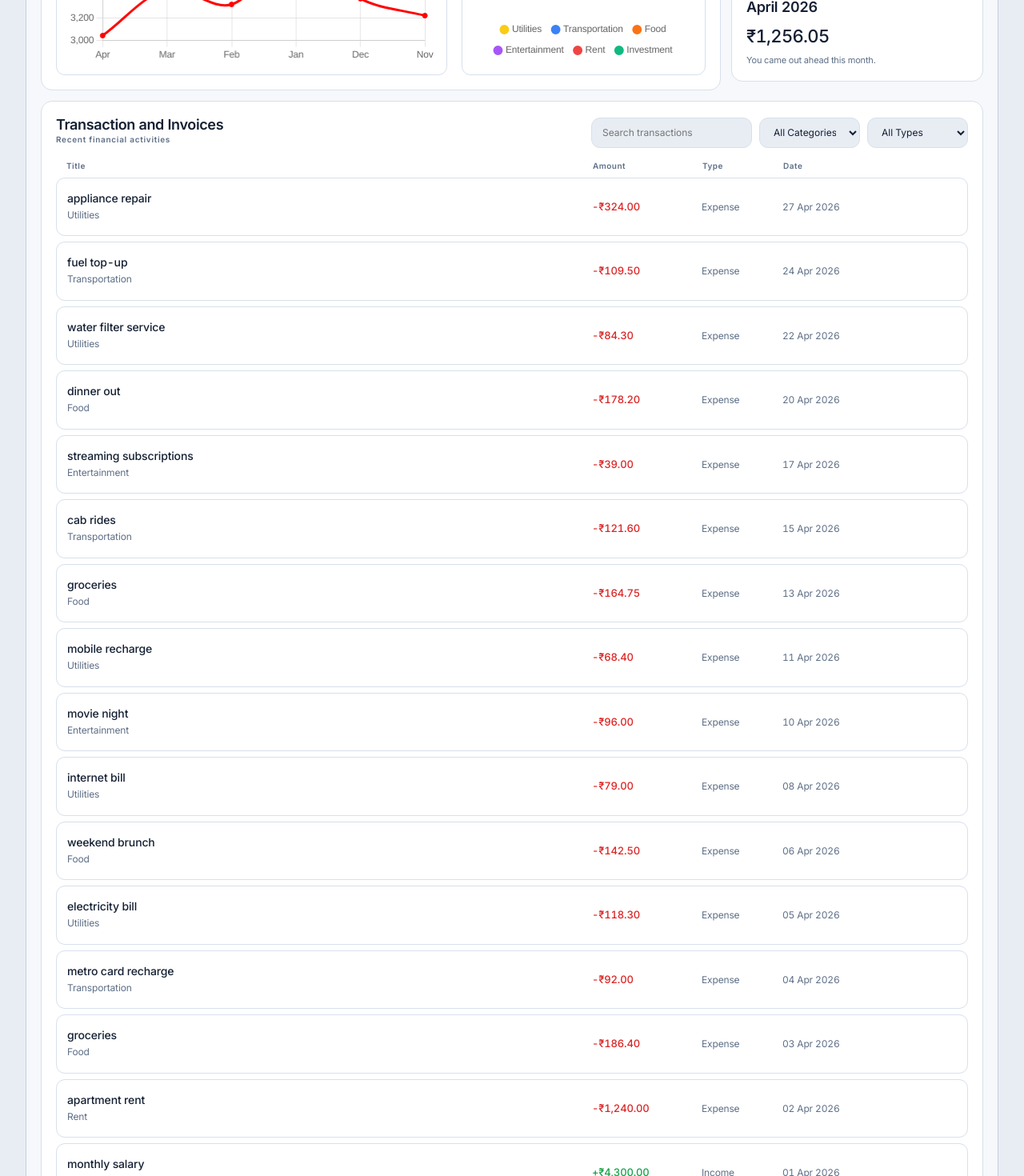
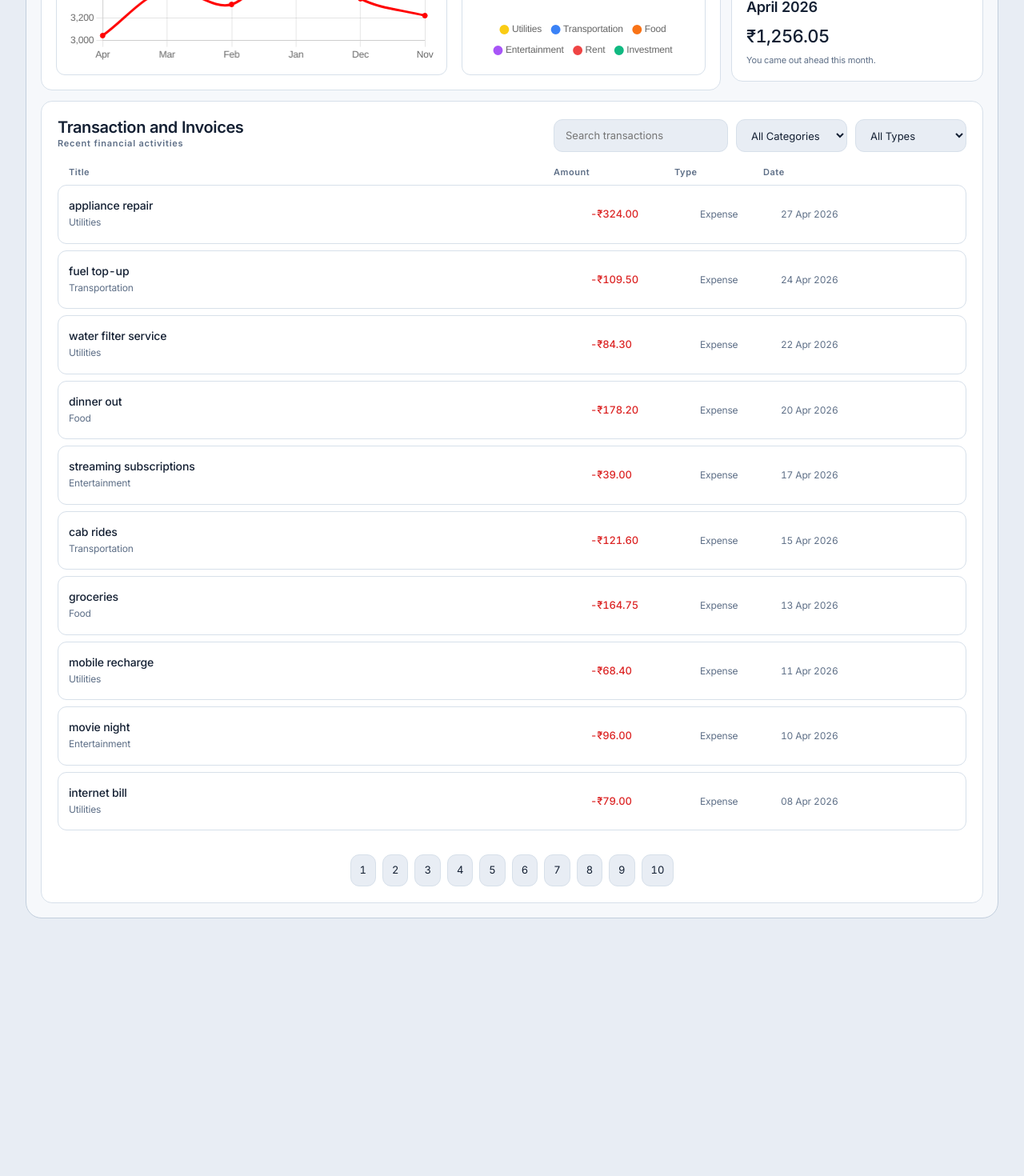
Before and after one commit to mohitagarwal11/finance-dashboard, a React (Vite) app in the folder frontend/: page / in a window 1280 px wide. Shown: the part 480-1950 px from the top of the page at 80% size. After the commit the page ends 1660 px from the top, so only its background shows below. Built offline with nearby package versions, Linux system fonts and the light colour scheme.

Commit message:
-Pagination component

```diff
--- /dev/null
+++ b/frontend/src/components/Pagination/Pagination.css
@@ -0,0 +1,25 @@
+.pagination {
+  display: flex;
+  justify-content: center;
+  margin-top: 22px;
+}
+
+.pagination__button {
+  padding: 9px 11px;
+  margin: 0 4px;
+  border: 1px solid var(--border);
+  border-radius: var(--r-md);
+  background: var(--bg);
+  color: var(--text);
+  font-size: 13px;
+  cursor: pointer;
+}
+
+.pagination__button:hover {
+  border-color: var(--border-focus);
+}
+
+.pagination__button:focus {
+  border-color: var(--border-focus);
+  background: var(--surface);
+}
--- /dev/null
+++ b/frontend/src/components/Pagination/Pagination.jsx
@@ -0,0 +1,19 @@
+import './Pagination.css';
+
+function Pagination({ txnPerPage, setCurrPage, totalTxn }) {
+  let pages = [];
+  for (let i = 1; i <= (totalTxn + 1) / txnPerPage; i++) {
+    pages.push(i);
+  }
+  return (
+    <div className="pagination">
+      {pages.map((page, index) => (
+        <button className="pagination__button" key={index} onClick={() => setCurrPage(page)}>
+          {page}
+        </button>
+      ))}
+    </div>
+  );
+}
+
+export default Pagination;
--- a/frontend/src/sections/TransactionsSection/TransactionsSection.css
+++ b/frontend/src/sections/TransactionsSection/TransactionsSection.css
@@ -1,8 +1,8 @@
 .transactions-section {
   display: flex;
   flex-direction: column;
-  gap: 14px;
-  padding: 18px;
+  gap: 15px;
+  padding: 20px;
   border: 1px solid var(--border);
   border-radius: var(--r-lg);
   background: var(--surface);
@@ -12,30 +12,30 @@
   display: flex;
   justify-content: space-between;
   align-items: center;
-  gap: 11px;
+  gap: 12px;
 }
 
 .transactions-section__eyebrow {
   margin: 0 0 4px;
-  font-size: 10px;
+  font-size: 11px;
   font-weight: 600;
   letter-spacing: 0.07em;
   color: var(--muted);
 }
 
 .transactions-section h2 {
-  font-size: 18px;
+  font-size: 20px;
   font-weight: 600;
   letter-spacing: -0.02em;
 }
 
 .transactions-section__add-button {
-  padding: 9px 16px;
+  padding: 10px 18px;
   border: none;
   border-radius: var(--r-md);
   background: var(--accent);
   color: #ffffff;
-  font-size: 13px;
+  font-size: 14px;
   font-weight: 600;
   cursor: pointer;
   white-space: nowrap;
@@ -44,19 +44,24 @@
 
 .transactions-section__filters {
   display: grid;
-  grid-template-columns: minmax(0, 1.5fr) repeat(2, minmax(126px, 0.8fr));
-  gap: 9px;
+  grid-template-columns: minmax(0, 1.5fr) repeat(2, minmax(139px, 0.8fr));
+  gap: 10px;
 }
 
 .transactions-section__filters input,
 .transactions-section__filters select {
   width: 100%;
-  padding: 9px 13px;
+  padding: 10px 14px;
   border: 1px solid var(--border);
   border-radius: var(--r-md);
   background: var(--bg);
   color: var(--text);
-  font-size: 12px;
+  font-size: 13px;
+}
+
+.transactions-section__filters input:hover,
+.transactions-section__filters select:hover {
+  border-color: var(--border-focus);
 }
 
 .transactions-section__filters input:focus,
@@ -68,15 +73,15 @@
 .transactions-list {
   display: flex;
   flex-direction: column;
-  gap: 7px;
+  gap: 8px;
 }
 
 .transactions-list__head {
   display: grid;
-  grid-template-columns: minmax(0, 1.6fr) 126px 90px 99px 108px;
-  gap: 11px;
-  padding: 0 13px;
-  font-size: 10px;
+  grid-template-columns: minmax(0, 1.6fr) 139px 99px 109px 119px;
+  gap: 12px;
+  padding: 0 14px;
+  font-size: 11px;
   font-weight: 600;
   letter-spacing: 0.05em;
   color: var(--muted);
@@ -84,18 +89,18 @@
 
 .transactions-list__empty {
   margin: 0;
-  padding: 20px;
+  padding: 22px;
   border: 1px dashed var(--border);
   border-radius: var(--r-md);
   background: var(--bg);
-  font-size: 13px;
+  font-size: 14px;
   color: var(--muted);
   text-align: center;
 }
 
-@media (max-width: 640px) {
+@media (max-width: 704px) {
   .transactions-section {
-    padding: 14px;
+    padding: 15px;
   }
 
   .transactions-section__header {
--- a/frontend/src/sections/TransactionsSection/TransactionsSection.jsx
+++ b/frontend/src/sections/TransactionsSection/TransactionsSection.jsx
@@ -1,7 +1,8 @@
+import { useState } from 'react';
 import "./TransactionsSection.css";
 import TransactionItem from '../../components/TransactionItem/TransactionItem';
 import AddTransactionModal from '../../components/AddTransactionModal/AddTransactionModal';
-import { useState } from 'react';
+import Pagination from '../../components/Pagination/Pagination';
 
 function TransactionsSection({
   transactions,
@@ -18,6 +19,9 @@ function TransactionsSection({
   // to keep track of the txn being edited
   const [editingTxn, setEditingTxn] = useState(null);
 
+  const [currPage, setCurrPage] = useState(1);
+  const txnPerPage = 10;
+
   // applying all the filters together to get the final list to render
   const filteredTransactions = transactions.filter((txn) => {
     // using includes so that we can search by each letter instead of the whole word
@@ -29,6 +33,10 @@ function TransactionsSection({
       filters.type == "all" || txn.type.toLowerCase() == filters.type.toLowerCase();
     return matchesSearch && matchesCategory && matchesType;
   });
+
+  const indexOfLastTxn = currPage * txnPerPage;
+  const indexOfFirstTxn = indexOfLastTxn - txnPerPage;
+  const currTxns = filteredTransactions.slice(indexOfFirstTxn, indexOfLastTxn);
 
   return (
     <section className="transactions-section">
@@ -104,7 +112,7 @@ function TransactionsSection({
         {filteredTransactions.length === 0 ? (
           <p className="transactions-list__empty">No transactions match these filters.</p>
         ) : (
-          filteredTransactions.map((txn) => (
+          currTxns.map((txn) => (
             <TransactionItem
               key={txn.id}
               transaction={txn}
@@ -115,8 +123,14 @@ function TransactionsSection({
               }}
               onDelete={handleDeleteTxn}
             />
-          ))
+          )
+          )
         )}
+        <Pagination
+          txnPerPage={txnPerPage}
+          setCurrPage={setCurrPage}
+          totalTxn={filteredTransactions.length}
+        />
       </div>
     </section>
   );
```
